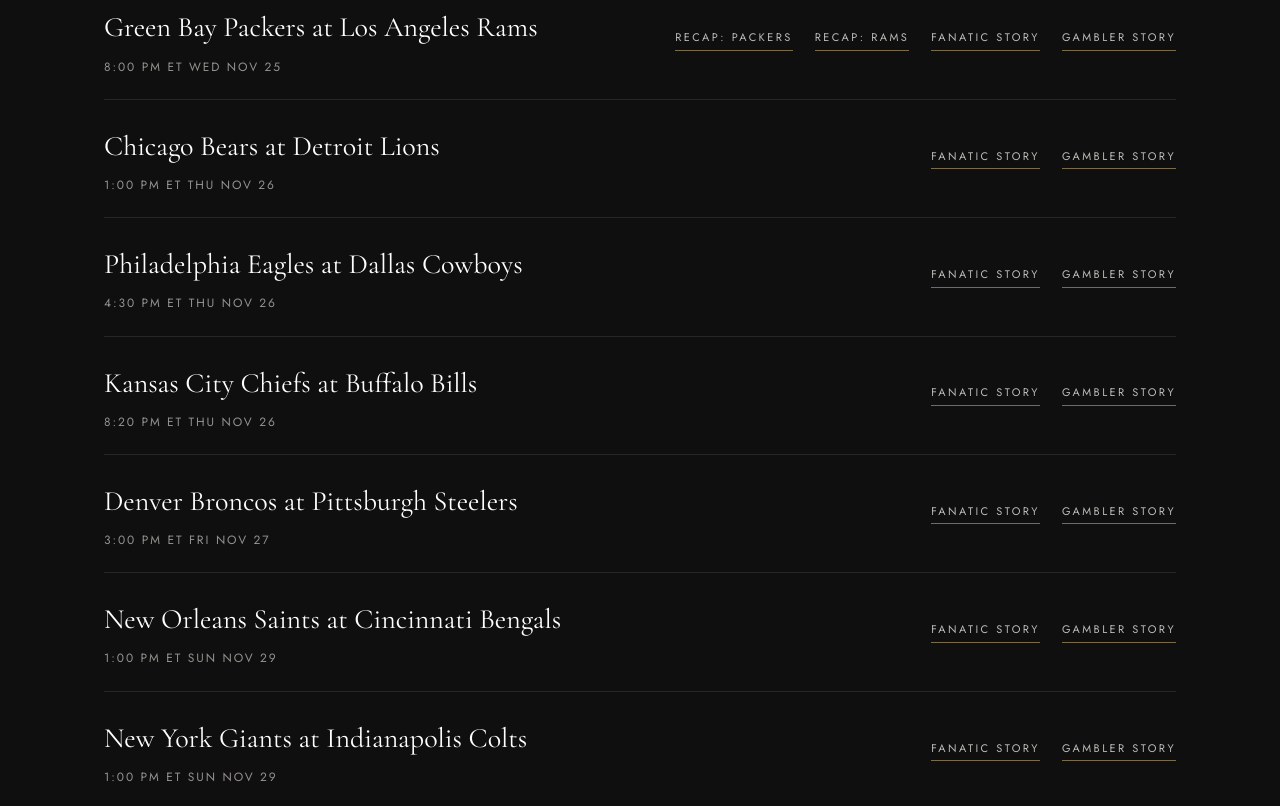
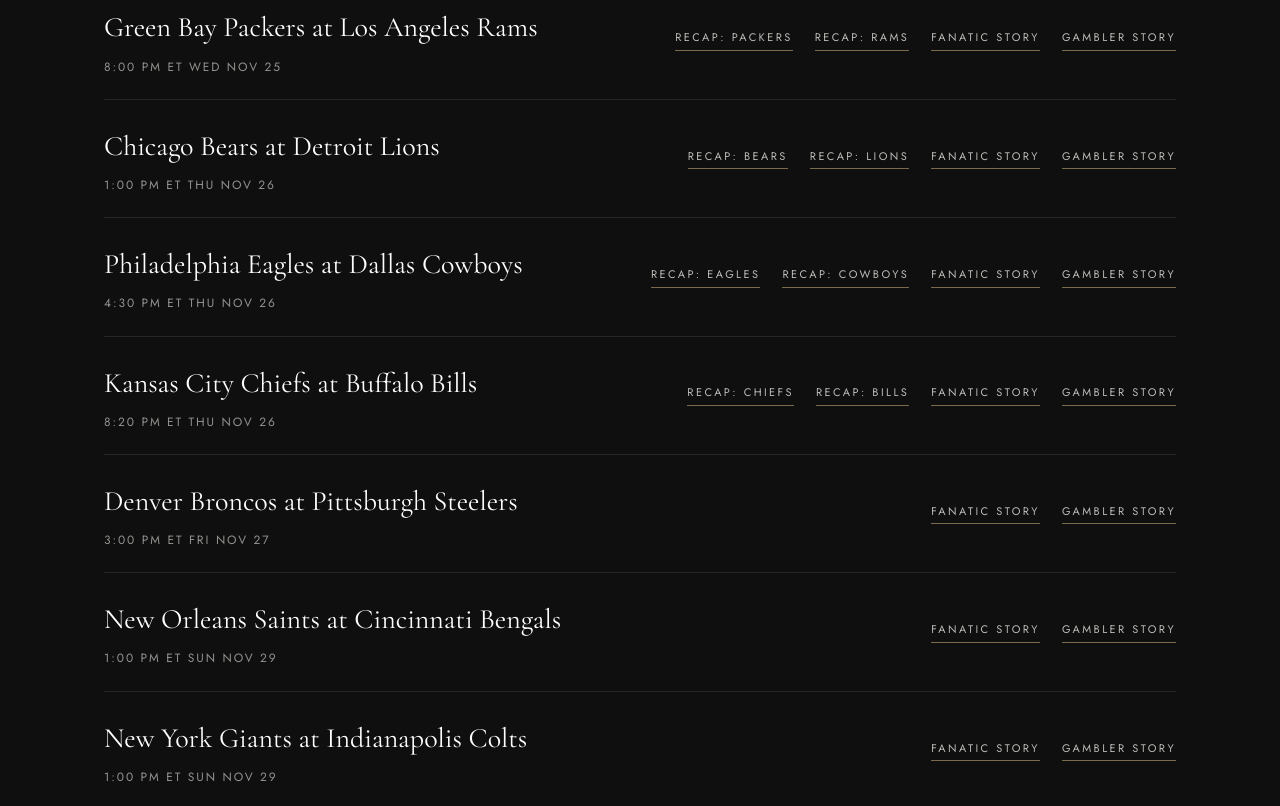
Before and after one commit to richdiskin/richdiskin-site, a plain HTML site: page thecoverwindow/index.html in a window 1280 px wide. Shown: the part 2194-3000 px from the top of the page. Drawn offline with nearby package versions, Linux system fonts and the light colour scheme; no server answers.

Commit message:
Cover Window page: sync story links with stories.thecoverwindow.com

```diff
--- a/thecoverwindow/index.html
+++ b/thecoverwindow/index.html
@@ -268,9 +268,9 @@ footer{border-top:1px solid var(--line);padding:36px 0 calc(36px + env(safe-area
         <p class="section-line">Fanatic and Gambler previews for every Week 12 game, Thursday through Monday night.</p>
         <ul class="rows" id="nfl-rows" data-week="12">
           <li class="row"><div><a class="matchup" href="https://stories.thecoverwindow.com/nfl/articles/2026-11-25/green-bay-packers/" target="_blank" rel="noopener">Green Bay Packers at Los Angeles Rams</a><p class="meta">8:00 PM ET Wed Nov 25</p></div><div class="row-links"><a class="link" href="https://stories.thecoverwindow.com/nfl/articles/2026-11-25/green-bay-packers/" target="_blank" rel="noopener"><span>Recap: Packers</span></a><a class="link" href="https://stories.thecoverwindow.com/nfl/articles/2026-11-25/los-angeles-rams/" target="_blank" rel="noopener"><span>Recap: Rams</span></a><a class="link" href="https://stories.thecoverwindow.com/nfl/2026/week-12/green-bay-packers-at-los-angeles-rams/fanatic/" target="_blank" rel="noopener"><span>Fanatic story</span></a><a class="link" href="https://stories.thecoverwindow.com/nfl/2026/week-12/green-bay-packers-at-los-angeles-rams/gambler/" target="_blank" rel="noopener"><span>Gambler story</span></a></div></li>
-          <li class="row"><div><a class="matchup" href="https://stories.thecoverwindow.com/nfl/2026/week-12/chicago-bears-at-detroit-lions/fanatic/" target="_blank" rel="noopener">Chicago Bears at Detroit Lions</a><p class="meta">1:00 PM ET Thu Nov 26</p></div><div class="row-links"><a class="link" href="https://stories.thecoverwindow.com/nfl/2026/week-12/chicago-bears-at-detroit-lions/fanatic/" target="_blank" rel="noopener"><span>Fanatic story</span></a><a class="link" href="https://stories.thecoverwindow.com/nfl/2026/week-12/chicago-bears-at-detroit-lions/gambler/" target="_blank" rel="noopener"><span>Gambler story</span></a></div></li>
-          <li class="row"><div><a class="matchup" href="https://stories.thecoverwindow.com/nfl/2026/week-12/philadelphia-eagles-at-dallas-cowboys/fanatic/" target="_blank" rel="noopener">Philadelphia Eagles at Dallas Cowboys</a><p class="meta">4:30 PM ET Thu Nov 26</p></div><div class="row-links"><a class="link" href="https://stories.thecoverwindow.com/nfl/2026/week-12/philadelphia-eagles-at-dallas-cowboys/fanatic/" target="_blank" rel="noopener"><span>Fanatic story</span></a><a class="link" href="https://stories.thecoverwindow.com/nfl/2026/week-12/philadelphia-eagles-at-dallas-cowboys/gambler/" target="_blank" rel="noopener"><span>Gambler story</span></a></div></li>
-          <li class="row"><div><a class="matchup" href="https://stories.thecoverwindow.com/nfl/2026/week-12/kansas-city-chiefs-at-buffalo-bills/fanatic/" target="_blank" rel="noopener">Kansas City Chiefs at Buffalo Bills</a><p class="meta">8:20 PM ET Thu Nov 26</p></div><div class="row-links"><a class="link" href="https://stories.thecoverwindow.com/nfl/2026/week-12/kansas-city-chiefs-at-buffalo-bills/fanatic/" target="_blank" rel="noopener"><span>Fanatic story</span></a><a class="link" href="https://stories.thecoverwindow.com/nfl/2026/week-12/kansas-city-chiefs-at-buffalo-bills/gambler/" target="_blank" rel="noopener"><span>Gambler story</span></a></div></li>
+          <li class="row"><div><a class="matchup" href="https://stories.thecoverwindow.com/nfl/articles/2026-11-26/chicago-bears/" target="_blank" rel="noopener">Chicago Bears at Detroit Lions</a><p class="meta">1:00 PM ET Thu Nov 26</p></div><div class="row-links"><a class="link" href="https://stories.thecoverwindow.com/nfl/articles/2026-11-26/chicago-bears/" target="_blank" rel="noopener"><span>Recap: Bears</span></a><a class="link" href="https://stories.thecoverwindow.com/nfl/articles/2026-11-26/detroit-lions/" target="_blank" rel="noopener"><span>Recap: Lions</span></a><a class="link" href="https://stories.thecoverwindow.com/nfl/2026/week-12/chicago-bears-at-detroit-lions/fanatic/" target="_blank" rel="noopener"><span>Fanatic story</span></a><a class="link" href="https://stories.thecoverwindow.com/nfl/2026/week-12/chicago-bears-at-detroit-lions/gambler/" target="_blank" rel="noopener"><span>Gambler story</span></a></div></li>
+          <li class="row"><div><a class="matchup" href="https://stories.thecoverwindow.com/nfl/articles/2026-11-26/philadelphia-eagles/" target="_blank" rel="noopener">Philadelphia Eagles at Dallas Cowboys</a><p class="meta">4:30 PM ET Thu Nov 26</p></div><div class="row-links"><a class="link" href="https://stories.thecoverwindow.com/nfl/articles/2026-11-26/philadelphia-eagles/" target="_blank" rel="noopener"><span>Recap: Eagles</span></a><a class="link" href="https://stories.thecoverwindow.com/nfl/articles/2026-11-26/dallas-cowboys/" target="_blank" rel="noopener"><span>Recap: Cowboys</span></a><a class="link" href="https://stories.thecoverwindow.com/nfl/2026/week-12/philadelphia-eagles-at-dallas-cowboys/fanatic/" target="_blank" rel="noopener"><span>Fanatic story</span></a><a class="link" href="https://stories.thecoverwindow.com/nfl/2026/week-12/philadelphia-eagles-at-dallas-cowboys/gambler/" target="_blank" rel="noopener"><span>Gambler story</span></a></div></li>
+          <li class="row"><div><a class="matchup" href="https://stories.thecoverwindow.com/nfl/articles/2026-11-26/kansas-city-chiefs/" target="_blank" rel="noopener">Kansas City Chiefs at Buffalo Bills</a><p class="meta">8:20 PM ET Thu Nov 26</p></div><div class="row-links"><a class="link" href="https://stories.thecoverwindow.com/nfl/articles/2026-11-26/kansas-city-chiefs/" target="_blank" rel="noopener"><span>Recap: Chiefs</span></a><a class="link" href="https://stories.thecoverwindow.com/nfl/articles/2026-11-26/buffalo-bills/" target="_blank" rel="noopener"><span>Recap: Bills</span></a><a class="link" href="https://stories.thecoverwindow.com/nfl/2026/week-12/kansas-city-chiefs-at-buffalo-bills/fanatic/" target="_blank" rel="noopener"><span>Fanatic story</span></a><a class="link" href="https://stories.thecoverwindow.com/nfl/2026/week-12/kansas-city-chiefs-at-buffalo-bills/gambler/" target="_blank" rel="noopener"><span>Gambler story</span></a></div></li>
           <li class="row"><div><a class="matchup" href="https://stories.thecoverwindow.com/nfl/2026/week-12/denver-broncos-at-pittsburgh-steelers/fanatic/" target="_blank" rel="noopener">Denver Broncos at Pittsburgh Steelers</a><p class="meta">3:00 PM ET Fri Nov 27</p></div><div class="row-links"><a class="link" href="https://stories.thecoverwindow.com/nfl/2026/week-12/denver-broncos-at-pittsburgh-steelers/fanatic/" target="_blank" rel="noopener"><span>Fanatic story</span></a><a class="link" href="https://stories.thecoverwindow.com/nfl/2026/week-12/denver-broncos-at-pittsburgh-steelers/gambler/" target="_blank" rel="noopener"><span>Gambler story</span></a></div></li>
           <li class="row"><div><a class="matchup" href="https://stories.thecoverwindow.com/nfl/2026/week-12/new-orleans-saints-at-cincinnati-bengals/fanatic/" target="_blank" rel="noopener">New Orleans Saints at Cincinnati Bengals</a><p class="meta">1:00 PM ET Sun Nov 29</p></div><div class="row-links"><a class="link" href="https://stories.thecoverwindow.com/nfl/2026/week-12/new-orleans-saints-at-cincinnati-bengals/fanatic/" target="_blank" rel="noopener"><span>Fanatic story</span></a><a class="link" href="https://stories.thecoverwindow.com/nfl/2026/week-12/new-orleans-saints-at-cincinnati-bengals/gambler/" target="_blank" rel="noopener"><span>Gambler story</span></a></div></li>
           <li class="row"><div><a class="matchup" href="https://stories.thecoverwindow.com/nfl/2026/week-12/new-york-giants-at-indianapolis-colts/fanatic/" target="_blank" rel="noopener">New York Giants at Indianapolis Colts</a><p class="meta">1:00 PM ET Sun Nov 29</p></div><div class="row-links"><a class="link" href="https://stories.thecoverwindow.com/nfl/2026/week-12/new-york-giants-at-indianapolis-colts/fanatic/" target="_blank" rel="noopener"><span>Fanatic story</span></a><a class="link" href="https://stories.thecoverwindow.com/nfl/2026/week-12/new-york-giants-at-indianapolis-colts/gambler/" target="_blank" rel="noopener"><span>Gambler story</span></a></div></li>
@@ -296,7 +296,7 @@ footer{border-top:1px solid var(--line);padding:36px 0 calc(36px + env(safe-area
         <ul class="rows" id="cfb-rows">
           <li class="row"><div><a class="matchup" href="https://stories.thecoverwindow.com/college/articles/2026-11-24/kent-state/" target="_blank" rel="noopener">Kent State Golden Flashes at Eastern Michigan Eagles</a><p class="meta">7:00 PM ET Tue Nov 24</p></div><div class="row-links"><a class="link" href="https://stories.thecoverwindow.com/college/articles/2026-11-24/kent-state/" target="_blank" rel="noopener"><span>Recap: Kent State</span></a><a class="link" href="https://stories.thecoverwindow.com/college/articles/2026-11-24/eastern-michigan/" target="_blank" rel="noopener"><span>Recap: Eastern Michigan</span></a><a class="link" href="https://stories.thecoverwindow.com/college/2026/nov-28/kent-state-golden-flashes-at-eastern-michigan-eagles/fanatic/" target="_blank" rel="noopener"><span>Fanatic story</span></a><a class="link" href="https://stories.thecoverwindow.com/college/2026/nov-28/kent-state-golden-flashes-at-eastern-michigan-eagles/gambler/" target="_blank" rel="noopener"><span>Gambler story</span></a></div></li>
           <li class="row"><div><a class="matchup" href="https://stories.thecoverwindow.com/college/articles/2026-11-24/miami-oh/" target="_blank" rel="noopener">Miami (OH) RedHawks at Western Michigan Broncos</a><p class="meta">7:00 PM ET Tue Nov 24</p></div><div class="row-links"><a class="link" href="https://stories.thecoverwindow.com/college/articles/2026-11-24/miami-oh/" target="_blank" rel="noopener"><span>Recap: Miami (OH) RedHawks</span></a><a class="link" href="https://stories.thecoverwindow.com/college/articles/2026-11-24/western-michigan/" target="_blank" rel="noopener"><span>Recap: Western Michigan Broncos</span></a><a class="link" href="https://stories.thecoverwindow.com/college/2026/nov-28/miami-oh-redhawks-at-western-michigan-broncos/fanatic/" target="_blank" rel="noopener"><span>Fanatic story</span></a><a class="link" href="https://stories.thecoverwindow.com/college/2026/nov-28/miami-oh-redhawks-at-western-michigan-broncos/gambler/" target="_blank" rel="noopener"><span>Gambler story</span></a></div></li>
-          <li class="row"><div><a class="matchup" href="https://stories.thecoverwindow.com/college/2026/nov-28/tcu-horned-frogs-at-texas-tech-red-raiders/fanatic/" target="_blank" rel="noopener">TCU Horned Frogs at Texas Tech Red Raiders</a><p class="meta">8:00 PM ET Thu Nov 26</p></div><div class="row-links"><a class="link" href="https://stories.thecoverwindow.com/college/2026/nov-28/tcu-horned-frogs-at-texas-tech-red-raiders/fanatic/" target="_blank" rel="noopener"><span>Fanatic story</span></a><a class="link" href="https://stories.thecoverwindow.com/college/2026/nov-28/tcu-horned-frogs-at-texas-tech-red-raiders/gambler/" target="_blank" rel="noopener"><span>Gambler story</span></a></div></li>
+          <li class="row"><div><a class="matchup" href="https://stories.thecoverwindow.com/college/articles/2026-11-26/tcu/" target="_blank" rel="noopener">TCU Horned Frogs at Texas Tech Red Raiders</a><p class="meta">8:00 PM ET Thu Nov 26</p></div><div class="row-links"><a class="link" href="https://stories.thecoverwindow.com/college/articles/2026-11-26/tcu/" target="_blank" rel="noopener"><span>Recap: TCU Horned Frogs</span></a><a class="link" href="https://stories.thecoverwindow.com/college/articles/2026-11-26/texas-tech/" target="_blank" rel="noopener"><span>Recap: Texas Tech Red Raiders</span></a><a class="link" href="https://stories.thecoverwindow.com/college/2026/nov-28/tcu-horned-frogs-at-texas-tech-red-raiders/fanatic/" target="_blank" rel="noopener"><span>Fanatic story</span></a><a class="link" href="https://stories.thecoverwindow.com/college/2026/nov-28/tcu-horned-frogs-at-texas-tech-red-raiders/gambler/" target="_blank" rel="noopener"><span>Gambler story</span></a></div></li>
           <li class="row"><div><a class="matchup" href="https://stories.thecoverwindow.com/college/2026/nov-28/mississippi-state-bulldogs-at-ole-miss-rebels/fanatic/" target="_blank" rel="noopener">Mississippi State Bulldogs at Ole Miss Rebels</a><p class="meta">12:00 PM ET Fri Nov 27</p></div><div class="row-links"><a class="link" href="https://stories.thecoverwindow.com/college/2026/nov-28/mississippi-state-bulldogs-at-ole-miss-rebels/fanatic/" target="_blank" rel="noopener"><span>Fanatic story</span></a><a class="link" href="https://stories.thecoverwindow.com/college/2026/nov-28/mississippi-state-bulldogs-at-ole-miss-rebels/gambler/" target="_blank" rel="noopener"><span>Gambler story</span></a></div></li>
           <li class="row"><div><a class="matchup" href="https://stories.thecoverwindow.com/college/2026/nov-28/nebraska-cornhuskers-at-iowa-hawkeyes/fanatic/" target="_blank" rel="noopener">Nebraska Cornhuskers at Iowa Hawkeyes</a><p class="meta">12:00 PM ET Fri Nov 27</p></div><div class="row-links"><a class="link" href="https://stories.thecoverwindow.com/college/2026/nov-28/nebraska-cornhuskers-at-iowa-hawkeyes/fanatic/" target="_blank" rel="noopener"><span>Fanatic story</span></a><a class="link" href="https://stories.thecoverwindow.com/college/2026/nov-28/nebraska-cornhuskers-at-iowa-hawkeyes/gambler/" target="_blank" rel="noopener"><span>Gambler story</span></a></div></li>
           <li class="row"><div><a class="matchup" href="https://stories.thecoverwindow.com/college/2026/nov-28/tulsa-golden-hurricane-at-utsa-roadrunners/fanatic/" target="_blank" rel="noopener">Tulsa Golden Hurricane at UTSA Roadrunners</a><p class="meta">12:00 PM ET Fri Nov 27</p></div><div class="row-links"><a class="link" href="https://stories.thecoverwindow.com/college/2026/nov-28/tulsa-golden-hurricane-at-utsa-roadrunners/fanatic/" target="_blank" rel="noopener"><span>Fanatic story</span></a><a class="link" href="https://stories.thecoverwindow.com/college/2026/nov-28/tulsa-golden-hurricane-at-utsa-roadrunners/gambler/" target="_blank" rel="noopener"><span>Gambler story</span></a></div></li>
```
